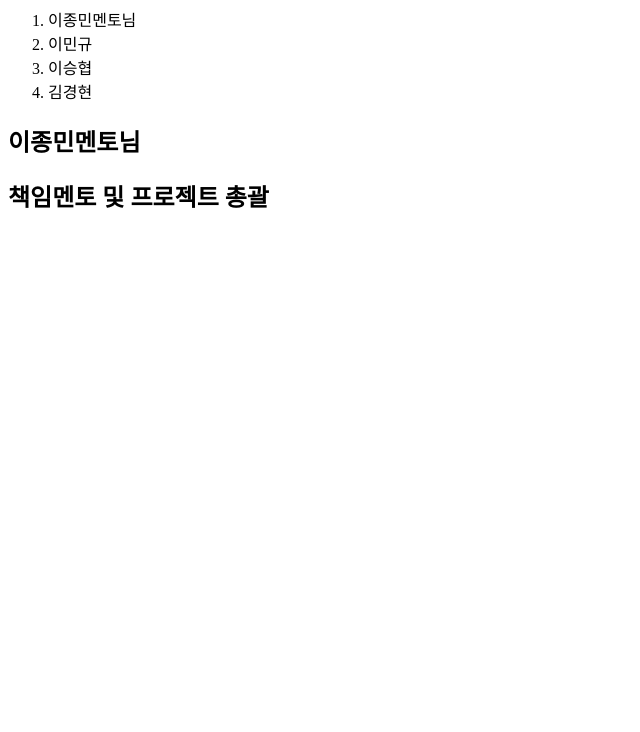
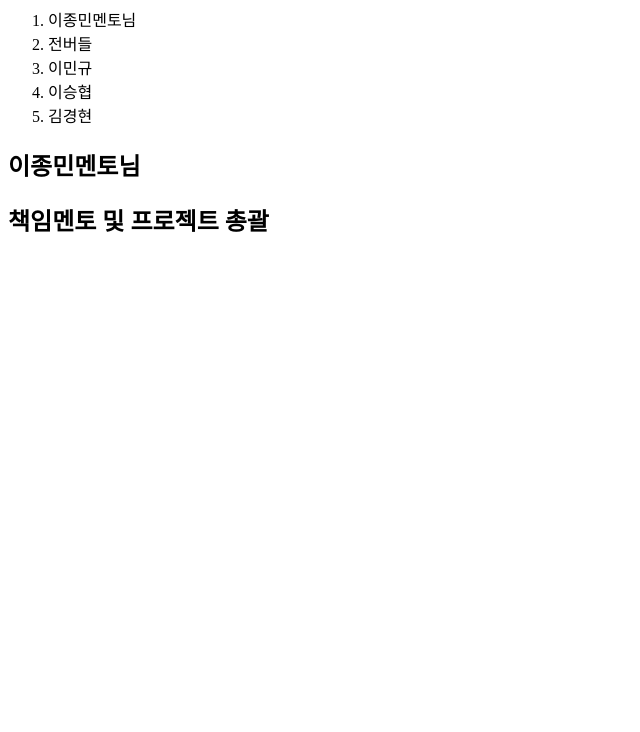
Before and after one commit to minggyu123/mingyu123-openshift, a plain HTML site: page index.html in a window 1280 px wide. Shown: the part 68-800 px from the top of the page, without its empty margins (0-640 px from the left). Drawn offline with Linux system fonts and the light colour scheme.

Commit message:
Update index.html

```diff
--- a/index.html
+++ b/index.html
@@ -7,6 +7,7 @@
 <h1><a href="index.html">OneShot 5조</a></h1>
 <ol>
   <li><a herf="1.html">이종민멘토님</a></li>
+  <li><a herf="1.html">전버들</a></li>
   <li><a herf="1.html">이민규</a></li>
   <li><a herf="1.html">이승협</a></li>
   <li><a herf="1.html">김경현</a></li>
```
